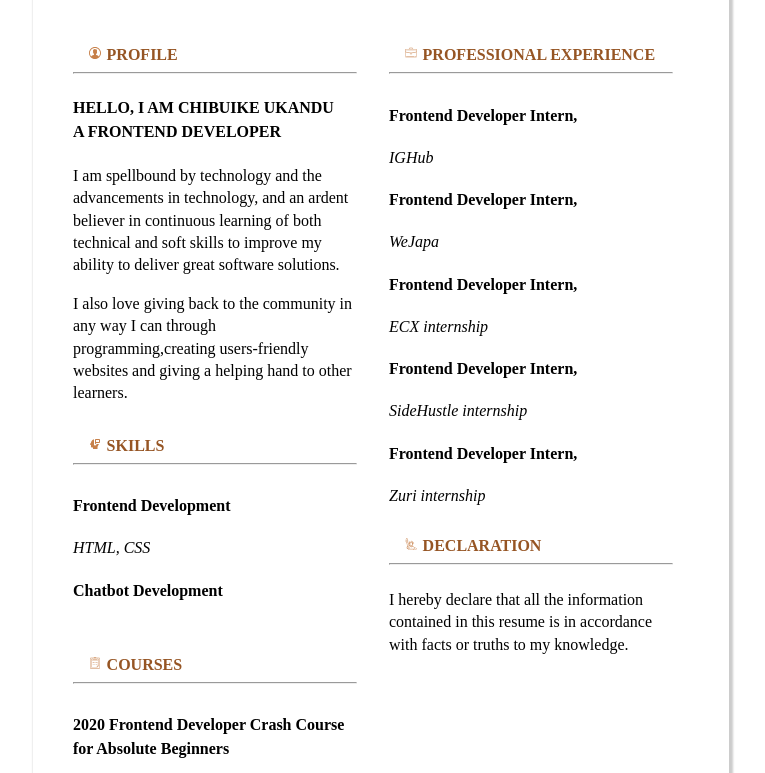
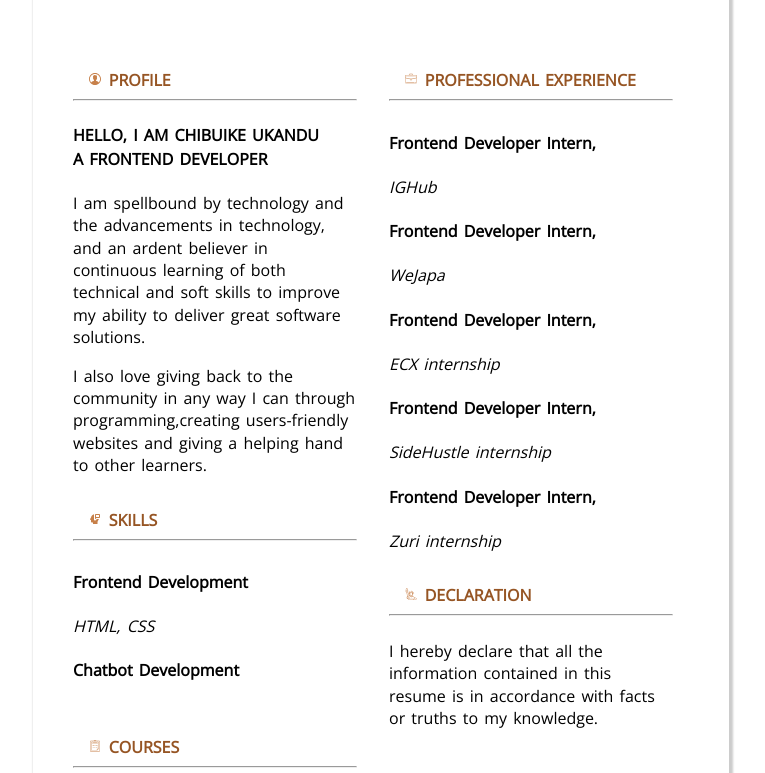
Before and after one commit to Jay035/jay035.github.io, a plain HTML site: page CV/index.html in a window 1280 px wide. Shown: the part 372-1145 px from the top of the page, without its empty margins (259-1024 px from the left). Drawn offline with nearby package versions, Linux system fonts and the light colour scheme; a web font is replaced by a local one.

Commit message:
Update style.css

```diff
--- a/CV/style.css
+++ b/CV/style.css
@@ -1,6 +1,8 @@
 body{
     margin: 0;
     padding:0 ;
+    font-family: 'Open Sans', sans-serif;
+    word-spacing: 2px;
 }
 header{
     background-color: rgb(150, 85, 36);
```
